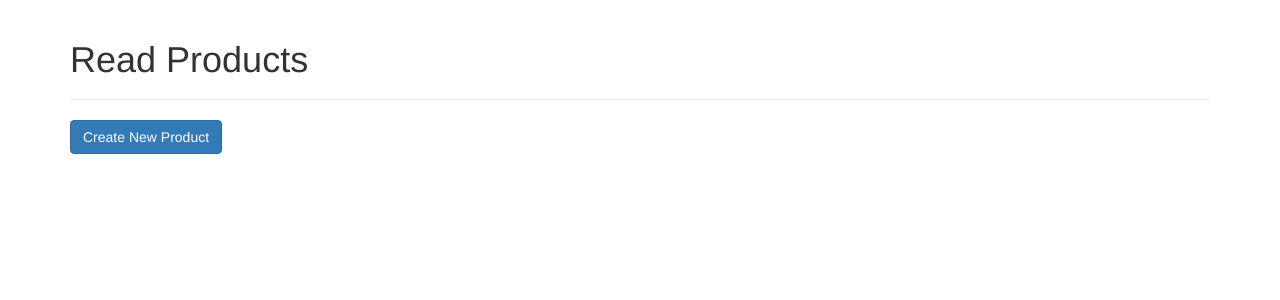
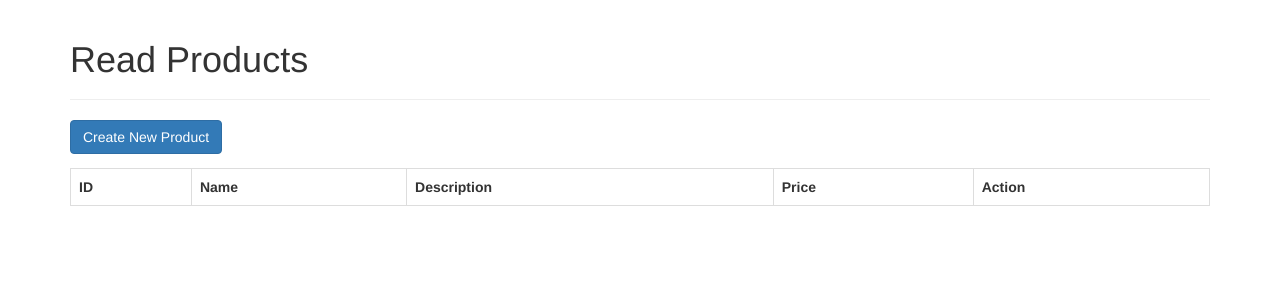
Before and after one commit to DanyZurita/PDO, a PHP site: page / in a window 1280 px wide. Shown: the top 300 px of the page. Run offline with PHP 8.4, Linux system fonts and the light colour scheme; tables that the repository leaves empty or names only in its code hold one stand-in row (values such as "Sample post"); lists and menus that the app fills with data are empty; some libraries are stand-ins or nearby versions.

Commit message:
feat(index): Tabla para la select en la bd

```diff
--- a/index.php
+++ b/index.php
@@ -44,7 +44,21 @@
         //check if more than 0 record found
         if($num>0){
 
-            // data from database will be here
+            echo "<table class='table table-hover table-responsive table-bordered'>";//start table
+
+                //creating our table heading
+                echo "<tr>";
+                    echo "<th>ID</th>";
+                    echo "<th>Name</th>";
+                    echo "<th>Description</th>";
+                    echo "<th>Price</th>";
+                    echo "<th>Action</th>";
+                echo "</tr>";
+
+                // table body will be here
+
+            // end table
+            echo "</table>";
 
         }
 
```
